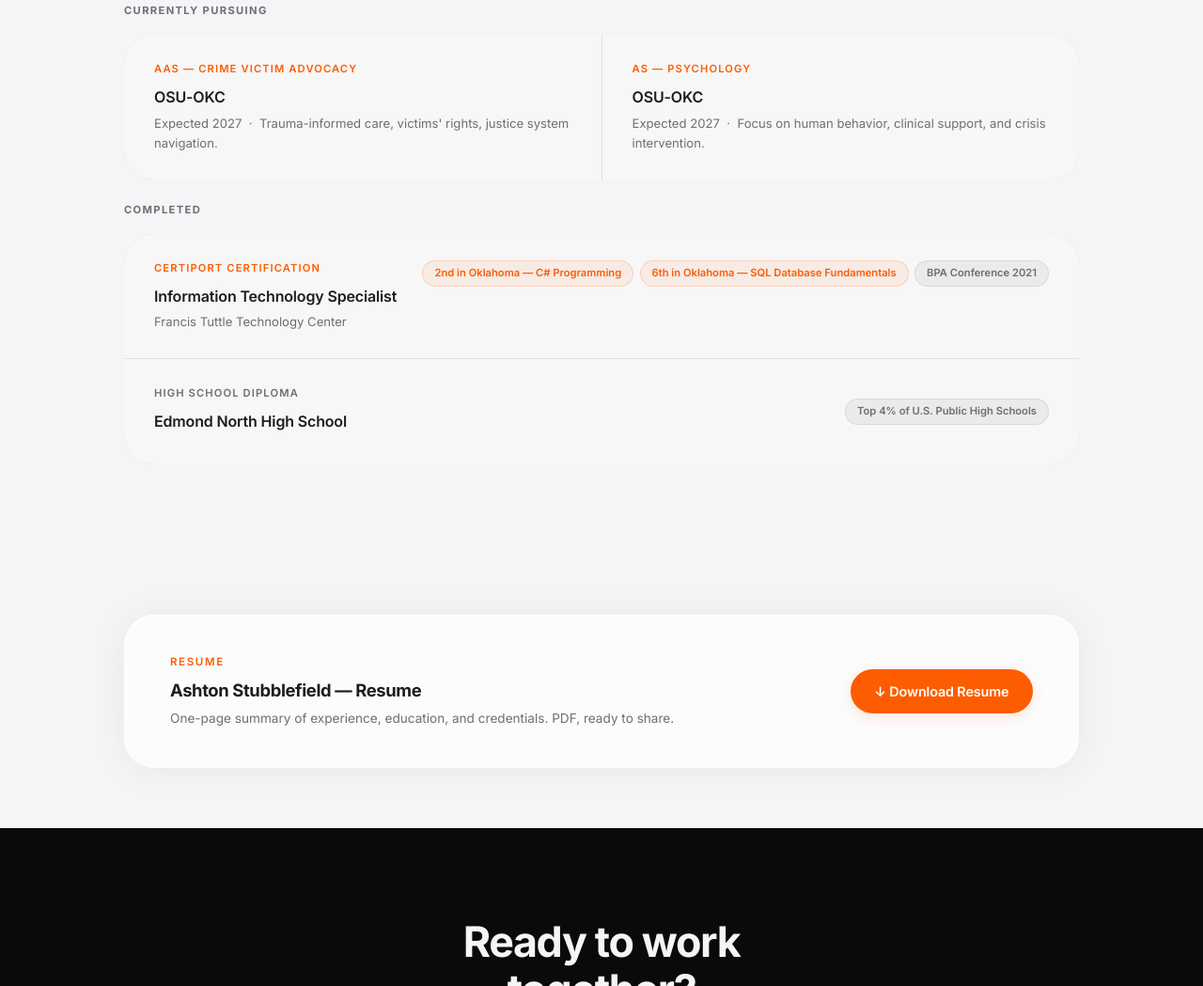
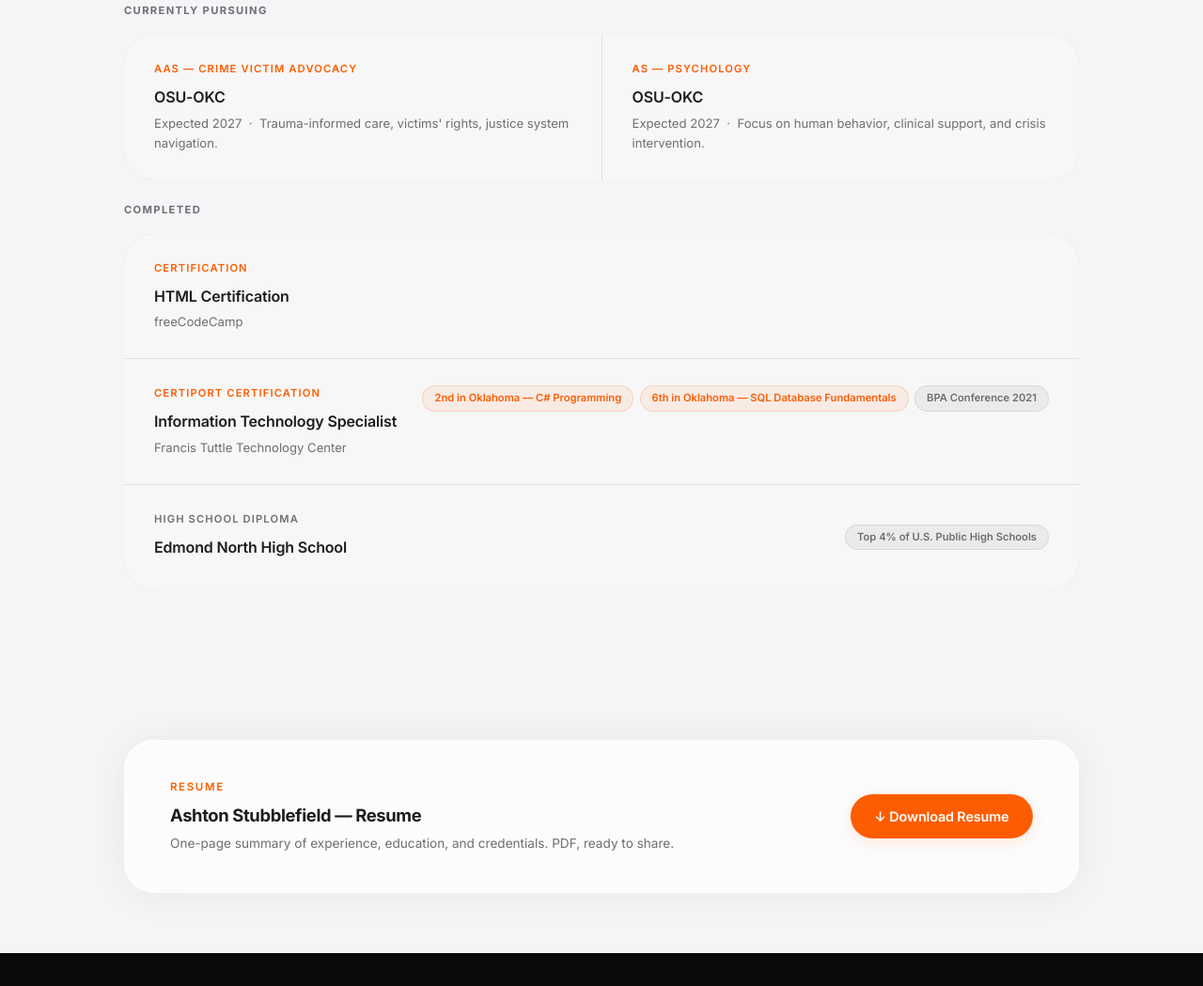
Before and after one commit to ashstumusic/ashstu.codes, a plain HTML site: page about.html in a window 1280 px wide. Shown: the part 2068-3117 px from the top of the page at 94% size. Drawn offline with Linux system fonts and the light colour scheme.

Commit message:
Resume + About: add freeCodeCamp HTML certification

```diff
--- a/about.html
+++ b/about.html
@@ -179,6 +179,14 @@
         <p style="font-size: 0.7rem; font-weight: 700; letter-spacing: 0.12em; text-transform: uppercase; color: var(--muted); margin-bottom: 1rem;">Completed</p>
         <div style="display: flex; flex-direction: column; gap: 1px; background: var(--border); border-radius: var(--r-lg); overflow: hidden;">
 
+          <div class="glass-card" style="border-radius: 0; border: none; padding: 1.75rem 2rem; box-shadow: none; display: flex; justify-content: space-between; align-items: center; flex-wrap: wrap; gap: 1rem;">
+            <div>
+              <p style="font-size: 0.7rem; font-weight: 600; text-transform: uppercase; letter-spacing: 0.1em; color: var(--accent); margin-bottom: 0.5rem;">Certification</p>
+              <h3 style="margin-bottom: 0.25rem;">HTML Certification</h3>
+              <p style="font-size: 0.82rem; color: var(--muted);">freeCodeCamp</p>
+            </div>
+          </div>
+
           <div class="glass-card" style="border-radius: 0; border: none; padding: 1.75rem 2rem; box-shadow: none; display: flex; justify-content: space-between; align-items: flex-start; flex-wrap: wrap; gap: 1rem;">
             <div>
               <p style="font-size: 0.7rem; font-weight: 600; text-transform: uppercase; letter-spacing: 0.1em; color: var(--accent); margin-bottom: 0.5rem;">Certiport Certification</p>
```
Also changed, not shown: cv.html (+7 -0 lines), 1 other file.
